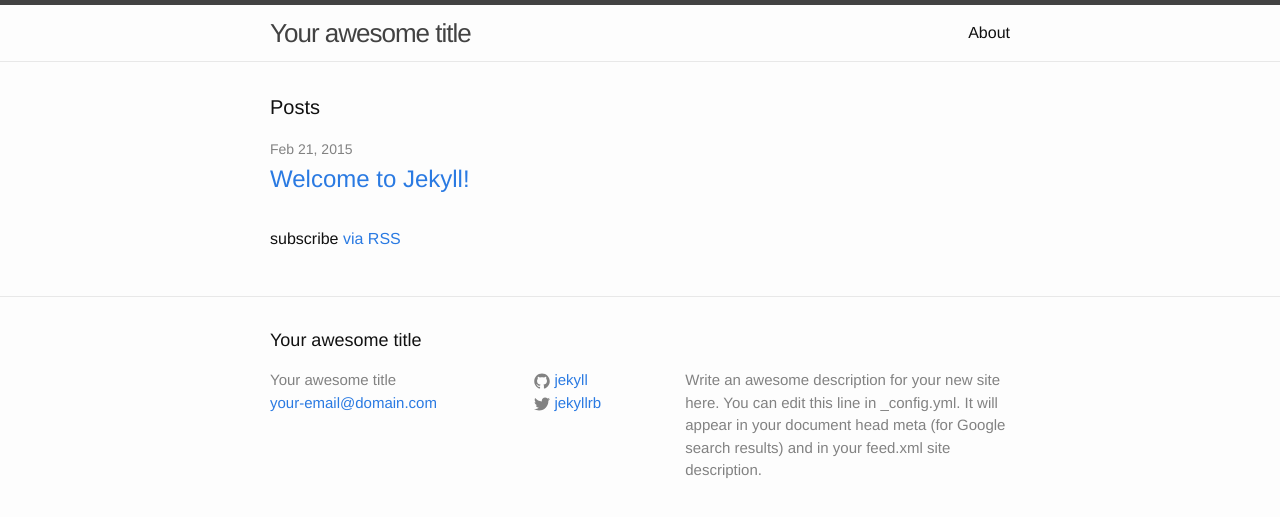
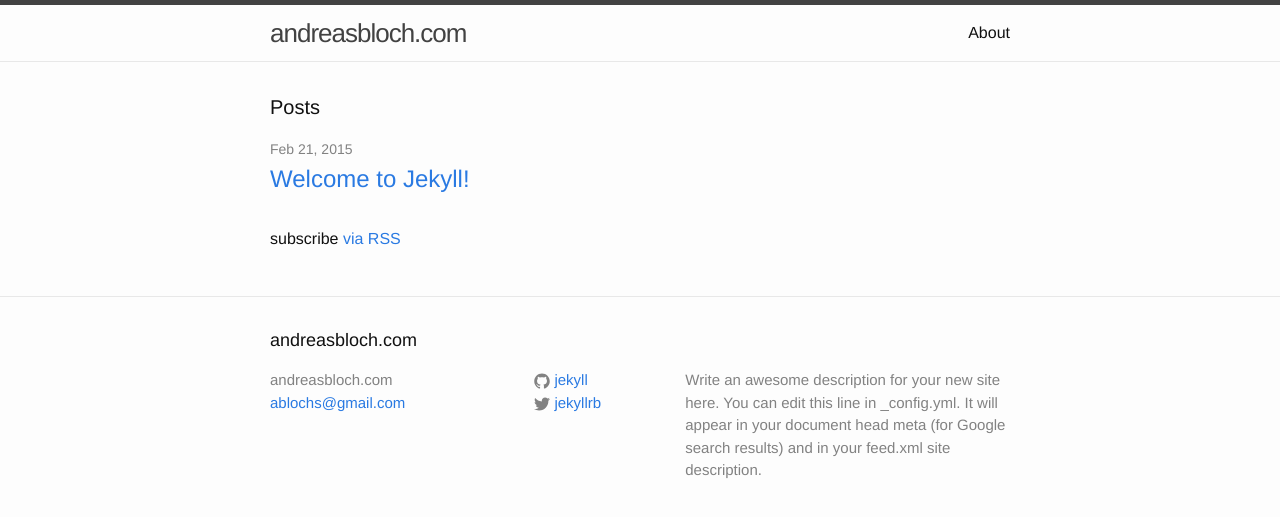
Before and after one commit to ablochs/ablochs.github.io.old, a Jekyll site: the page built from index.html, in a window 1280 px wide. Shown: the top 517 px of the page. Built offline with Jekyll 4.4.1, drawn with Linux system fonts in a browser that asks for light colours.

Commit message:
Update name and email

```diff
--- a/_config.yml
+++ b/_config.yml
@@ -1,6 +1,6 @@
 # Site settings
-title: Your awesome title
-email: your-email@domain.com
+title: andreasbloch.com
+email: ablochs@gmail.com
 description: > # this means to ignore newlines until "baseurl:"
   Write an awesome description for your new site here. You can edit this
   line in _config.yml. It will appear in your document head meta (for
```
